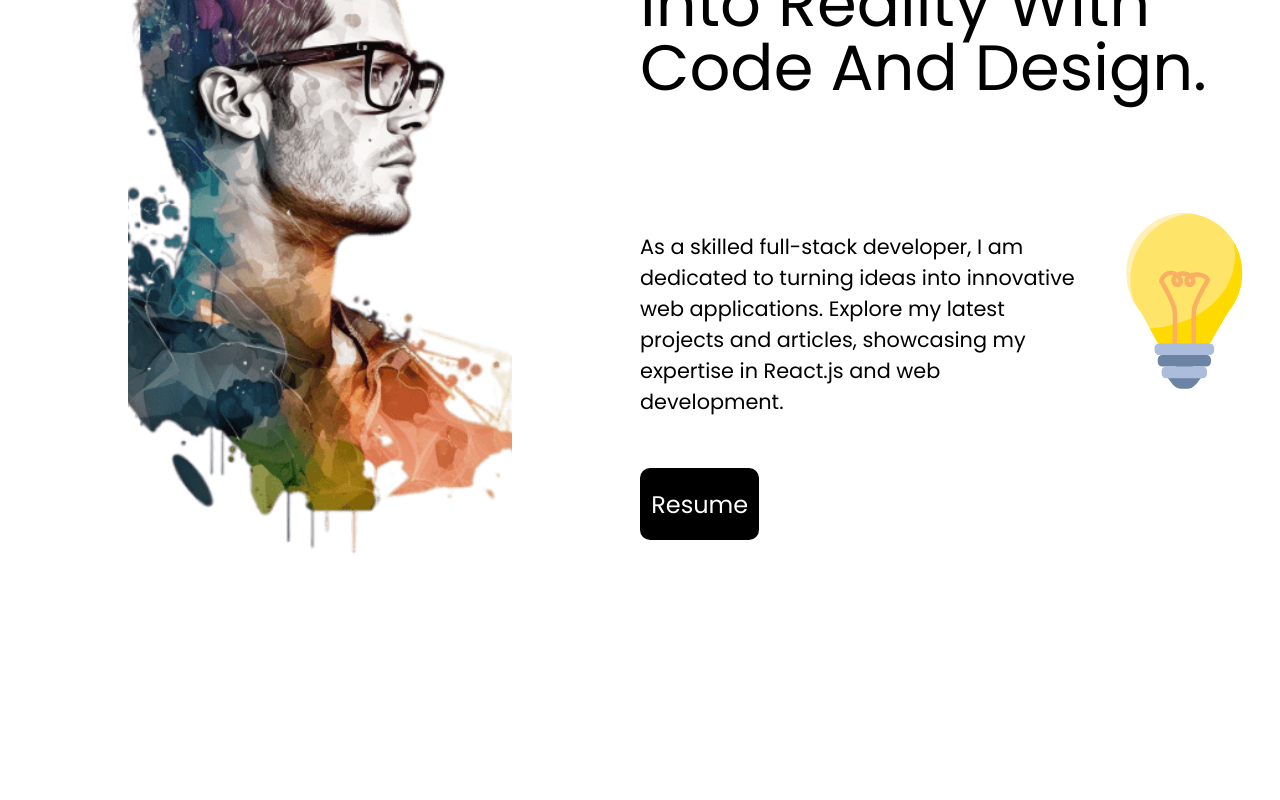
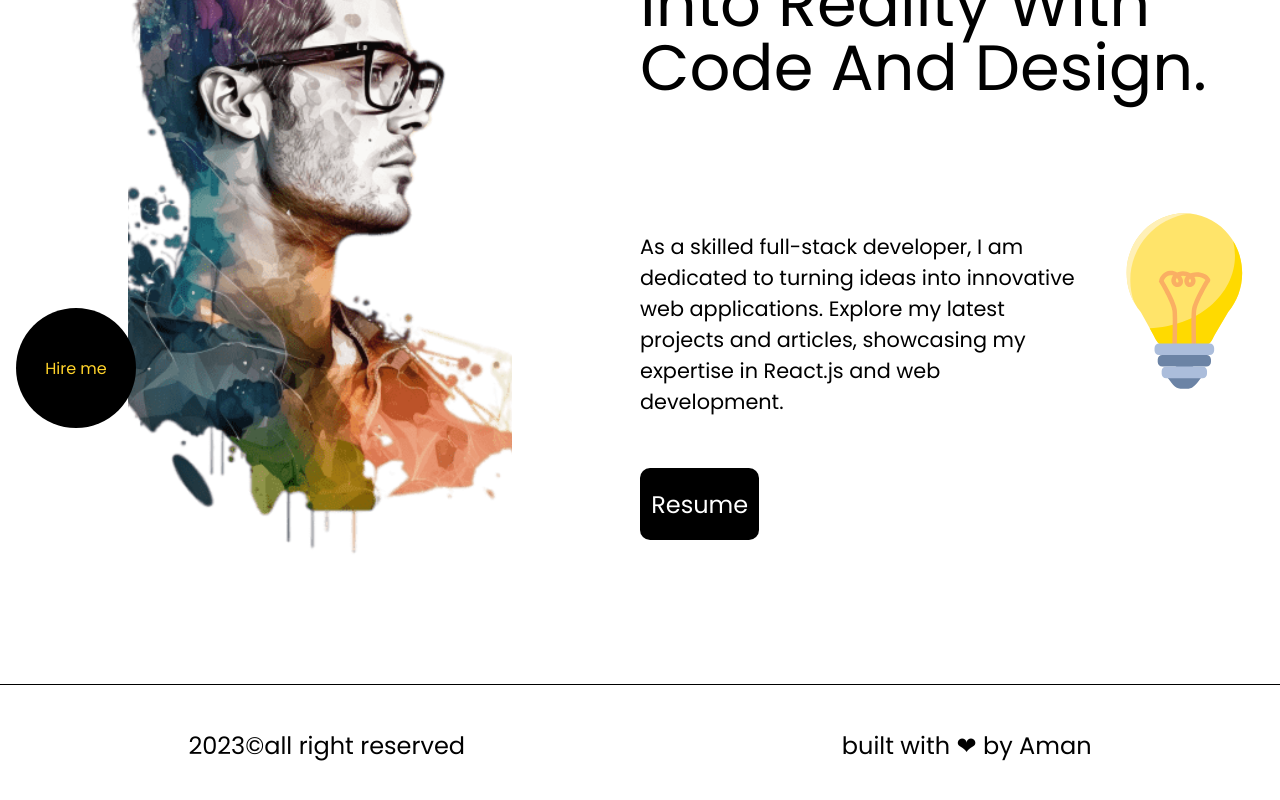
Before and after one commit to the-day-dreamer/portfolio3, a Next.js app: page / in a window 1280 px wide. Shown: the part 356-1156 px from the top of the page. Before the commit the page ends 1040 px from the top, so only its background shows below. Built offline with nearby package versions, Linux system fonts and the light colour scheme.

Commit message:
created footer and hire me button

```diff
--- /dev/null
+++ b/components/Footer.js
@@ -0,0 +1,11 @@
+import styles from '@/styles/Footer.module.css'
+const Footer = () => {
+    return (
+        <div className={styles.footer}>
+            <div className={styles.footerText}>2023&#169;all right reserved</div>
+            <div className={styles.footerText}>built with ❤ by Aman</div>
+        </div>
+     );
+}
+
+export default Footer;
--- a/pages/index.js
+++ b/pages/index.js
@@ -4,7 +4,8 @@ import { Inter } from 'next/font/google'
 import styles from '@/styles/Home.module.css'
 import Navbar from '@/components/Navbar'
 import Aman from '@/components/Aman'
-
+import Footer from '@/components/Footer'
+import { motion } from 'framer-motion'
 const inter = Inter({ subsets: ['latin'] })
 
 export default function Home() {
@@ -19,6 +20,11 @@ export default function Home() {
       <main className={styles.main}>
         <Navbar/>
         <Aman/>
+        <Footer/>
+        <motion.div className={styles.hire}
+        animate = {{color : ['#34e7e4' , '#ef5777' , '#ff5e57' , '#ffd32a' , '#c56cf0' , '#32ff7e']}}
+        transition={{repeat : Infinity , duration : 1}}
+        >Hire me</motion.div>
       </main>
     </>
   )
--- /dev/null
+++ b/styles/Footer.module.css
@@ -0,0 +1,16 @@
+.footer{
+    height: 15vh;
+    width: 100%;
+    border-top: 1px solid black;
+    display: flex;
+    align-items: center;
+    justify-content: space-around;
+}
+.footerText{
+    height: 100%;
+    display: flex;
+    align-items: center;
+    justify-content: center;
+    font-size: 1.5rem;
+    font-family: var(--bodyFont);
+}
--- a/styles/Home.module.css
+++ b/styles/Home.module.css
@@ -0,0 +1,15 @@
+.hire{
+    width: 15vh;
+    height: 15vh;
+    color:#fff;
+    background-color: #000;
+    display: flex;
+    align-items: center;
+    justify-content: center;
+    border-radius: 50%;
+    position: fixed;
+    bottom: 2vh;
+    left: 2vh;
+    font-family: var(--bodyFont);
+    cursor: pointer;
+}
```
